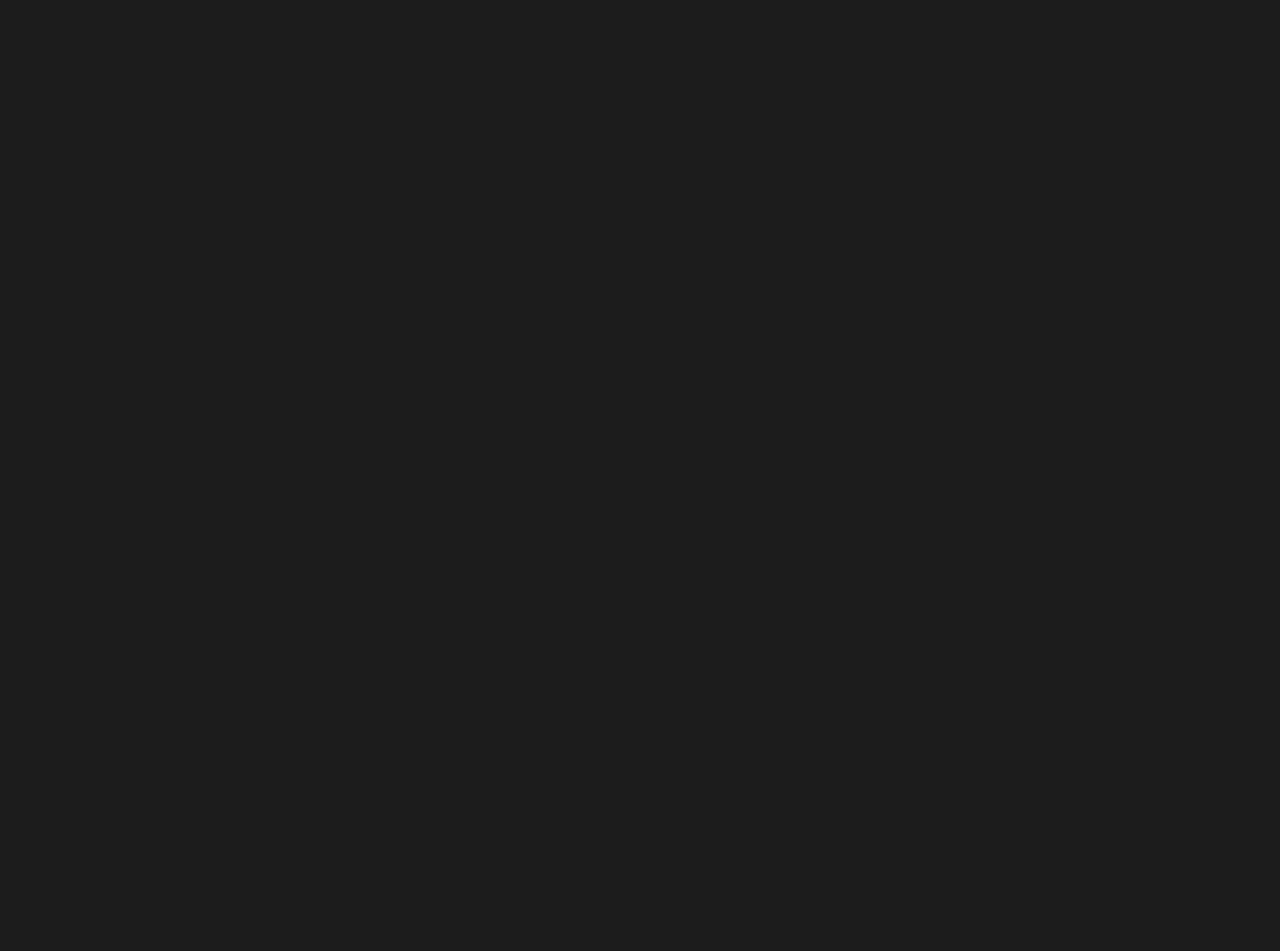
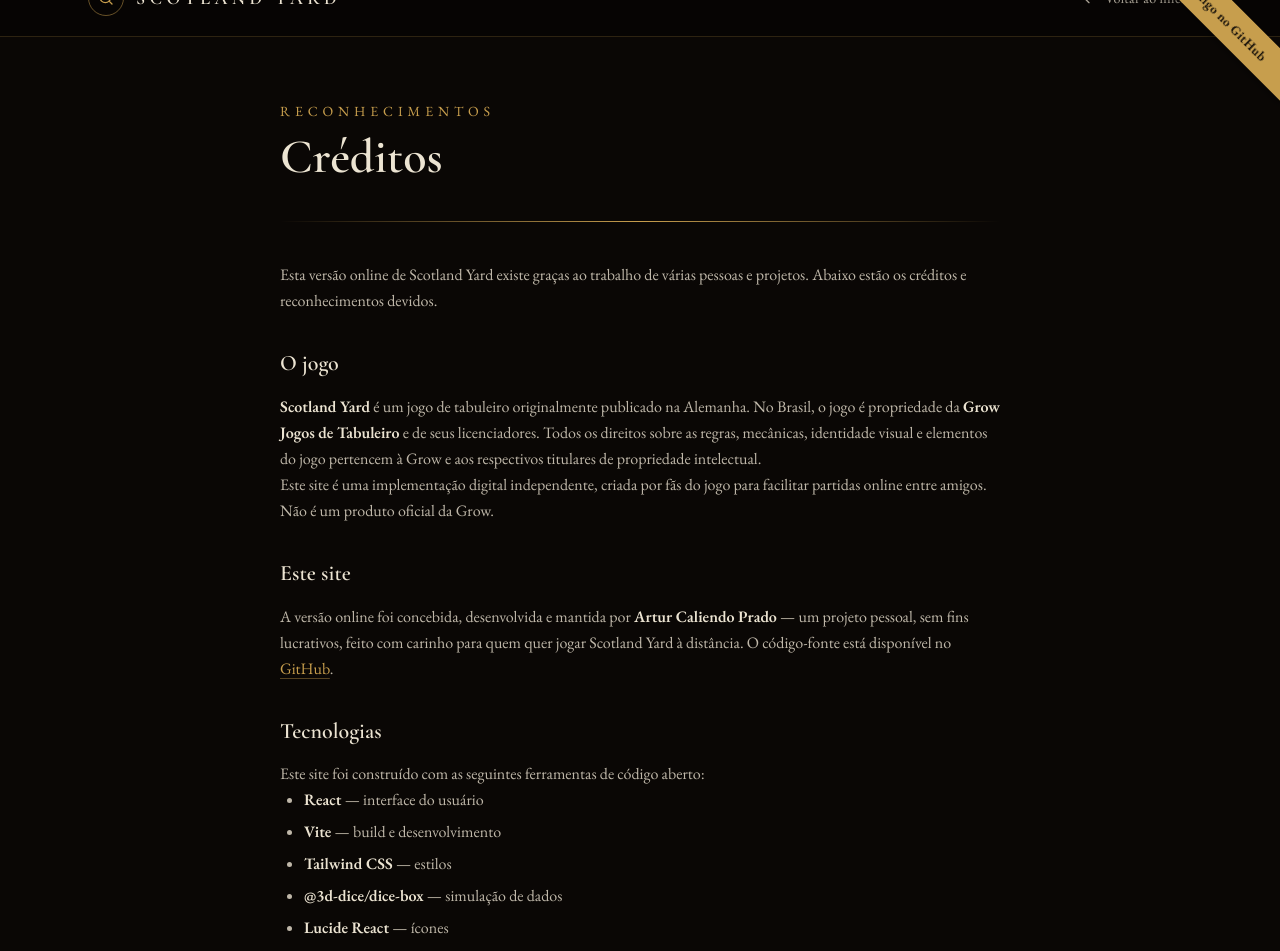
Before and after one commit to arturcp/scotland-yard, a React (Vite) app: page /creditos in a window 1280 px wide. Before the commit this address had no page. Shown: the part 40-991 px from the top of the page. Before the commit the page ends 800 px from the top, so only its background shows below. Built offline with nearby package versions, Linux system fonts and the light colour scheme.

Commit message:
Add credits page

```diff
--- a/src/App.tsx
+++ b/src/App.tsx
@@ -2,6 +2,7 @@
 import './main.css';
 import JogoPage from './pages/JogoPage';
 import HomePage from './pages/HomePage';
+import CreditosPage from './pages/CreditosPage';
 import PrivacidadePage from './pages/PrivacidadePage';
 import TermosPage from './pages/TermosPage';
 
@@ -13,6 +14,7 @@
         <Route path="/jogo/:id" element={<JogoPage />} />
         <Route path="/termos" element={<TermosPage />} />
         <Route path="/privacidade" element={<PrivacidadePage />} />
+        <Route path="/creditos" element={<CreditosPage />} />
       </Routes>
     </BrowserRouter>
   );
--- /dev/null
+++ b/src/components/landing/github-ribbon.tsx
@@ -0,0 +1,21 @@
+type GitHubRibbonProps = {
+  href: string;
+  label?: string;
+};
+
+export function GitHubRibbon({
+  href,
+  label = 'Código no GitHub',
+}: GitHubRibbonProps) {
+  return (
+    <a
+      href={href}
+      target="_blank"
+      rel="noopener noreferrer"
+      className="github-ribbon"
+      aria-label={label}
+    >
+      {label}
+    </a>
+  );
+}
--- a/src/components/landing/site-footer.tsx
+++ b/src/components/landing/site-footer.tsx
@@ -5,7 +5,7 @@
   { label: 'Regras', href: '#regras' },
   { label: 'Termos', href: '/termos' },
   { label: 'Privacidade', href: '/privacidade' },
-  { label: 'Créditos', href: '#' },
+  { label: 'Créditos', href: '/creditos' },
 ];
 
 export function SiteFooter() {
--- a/src/landing.css
+++ b/src/landing.css
@@ -220,3 +220,30 @@
 .legal-content li + li {
   margin-top: 0.375rem;
 }
+
+.github-ribbon {
+  position: fixed;
+  top: 42px;
+  right: -46px;
+  z-index: 50;
+  width: 200px;
+  padding: 8px 0;
+  background: var(--gold);
+  color: var(--background);
+  font-family: var(--font-body);
+  font-size: 0.8125rem;
+  font-weight: 600;
+  letter-spacing: 0.04em;
+  text-align: center;
+  text-decoration: none;
+  box-shadow: 0 3px 10px rgba(0, 0, 0, 0.45);
+  transform: rotate(45deg);
+  transition:
+    background-color 0.2s,
+    color 0.2s;
+}
+
+.github-ribbon:hover {
+  background: var(--ivory);
+  color: var(--background);
+}
--- /dev/null
+++ b/src/pages/CreditosPage.tsx
@@ -0,0 +1,87 @@
+import '../landing.css';
+import { GitHubRibbon } from '@/components/landing/github-ribbon';
+import { LegalLayout } from '@/components/landing/legal-layout';
+
+const REPO_URL = 'https://github.com/arturcp/scotland-yard';
+
+export default function CreditosPage() {
+  return (
+    <LegalLayout title="Créditos" subtitle="Reconhecimentos">
+      <GitHubRibbon href={REPO_URL} />
+      <p>
+        Esta versão online de Scotland Yard existe graças ao trabalho de várias pessoas e projetos.
+        Abaixo estão os créditos e reconhecimentos devidos.
+      </p>
+
+      <section>
+        <h2>O jogo</h2>
+        <p>
+          <strong className="text-ivory">Scotland Yard</strong> é um jogo de tabuleiro originalmente
+          publicado na Alemanha. No Brasil, o jogo é propriedade da{' '}
+          <strong className="text-ivory">Grow Jogos de Tabuleiro</strong> e de seus licenciadores.
+          Todos os direitos sobre as regras, mecânicas, identidade visual e elementos do jogo
+          pertencem à Grow e aos respectivos titulares de propriedade intelectual.
+        </p>
+        <p>
+          Este site é uma implementação digital independente, criada por fãs do jogo para facilitar
+          partidas online entre amigos. Não é um produto oficial da Grow.
+        </p>
+      </section>
+
+      <section>
+        <h2>Este site</h2>
+        <p>
+          A versão online foi concebida, desenvolvida e mantida por{' '}
+          <strong className="text-ivory">Artur Caliendo Prado</strong> — um projeto pessoal, sem
+          fins lucrativos, feito com carinho para quem quer jogar Scotland Yard à distância. O
+          código-fonte está disponível no{' '}
+          <a
+            href={REPO_URL}
+            target="_blank"
+            rel="noopener noreferrer"
+            className="text-gold underline decoration-gold/40 underline-offset-4 transition-colors hover:text-ivory hover:decoration-ivory/60"
+          >
+            GitHub
+          </a>
+          .
+        </p>
+      </section>
+
+      <section>
+        <h2>Tecnologias</h2>
+        <p>Este site foi construído com as seguintes ferramentas de código aberto:</p>
+        <ul>
+          <li>
+            <strong className="text-ivory">React</strong> — interface do usuário
+          </li>
+          <li>
+            <strong className="text-ivory">Vite</strong> — build e desenvolvimento
+          </li>
+          <li>
+            <strong className="text-ivory">Tailwind CSS</strong> — estilos
+          </li>
+          <li>
+            <strong className="text-ivory">@3d-dice/dice-box</strong> — simulação de dados
+          </li>
+          <li>
+            <strong className="text-ivory">Lucide React</strong> — ícones
+          </li>
+          <li>
+            <strong className="text-ivory">Font Awesome</strong> — ícones adicionais
+          </li>
+        </ul>
+      </section>
+
+      <section>
+        <h2>Imagens e ambientação</h2>
+        <p>
+          As imagens de ambientação, texturas e elementos visuais do tabuleiro digital foram
+          produzidas ou adaptadas para esta versão online. O design geral busca evocar a atmosfera
+          noir de Londres, em homenagem ao espírito do jogo original.
+        </p>
+      </section>
+
+      <p className="text-sm text-muted-foreground">Obrigado por jogar. Boa caçada a Mr. X.</p>
+    </LegalLayout>
+  );
+}
```
